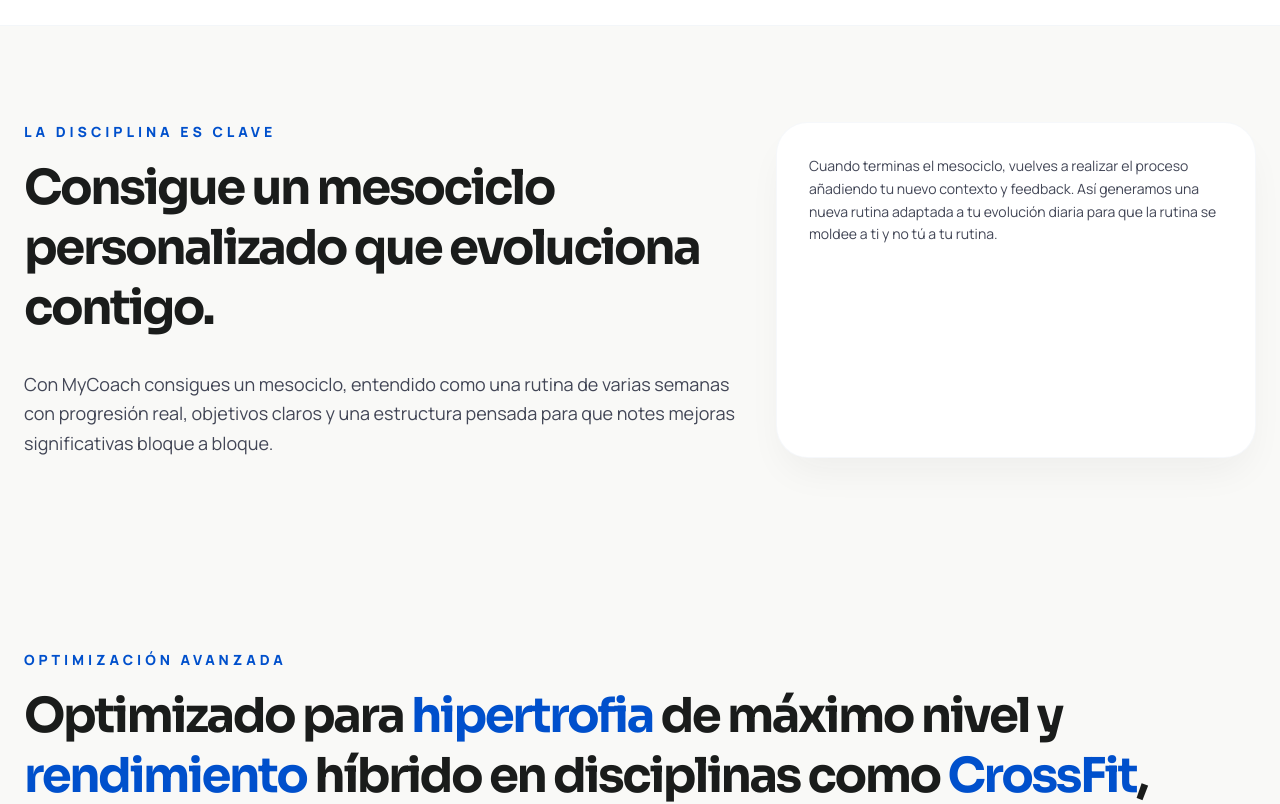
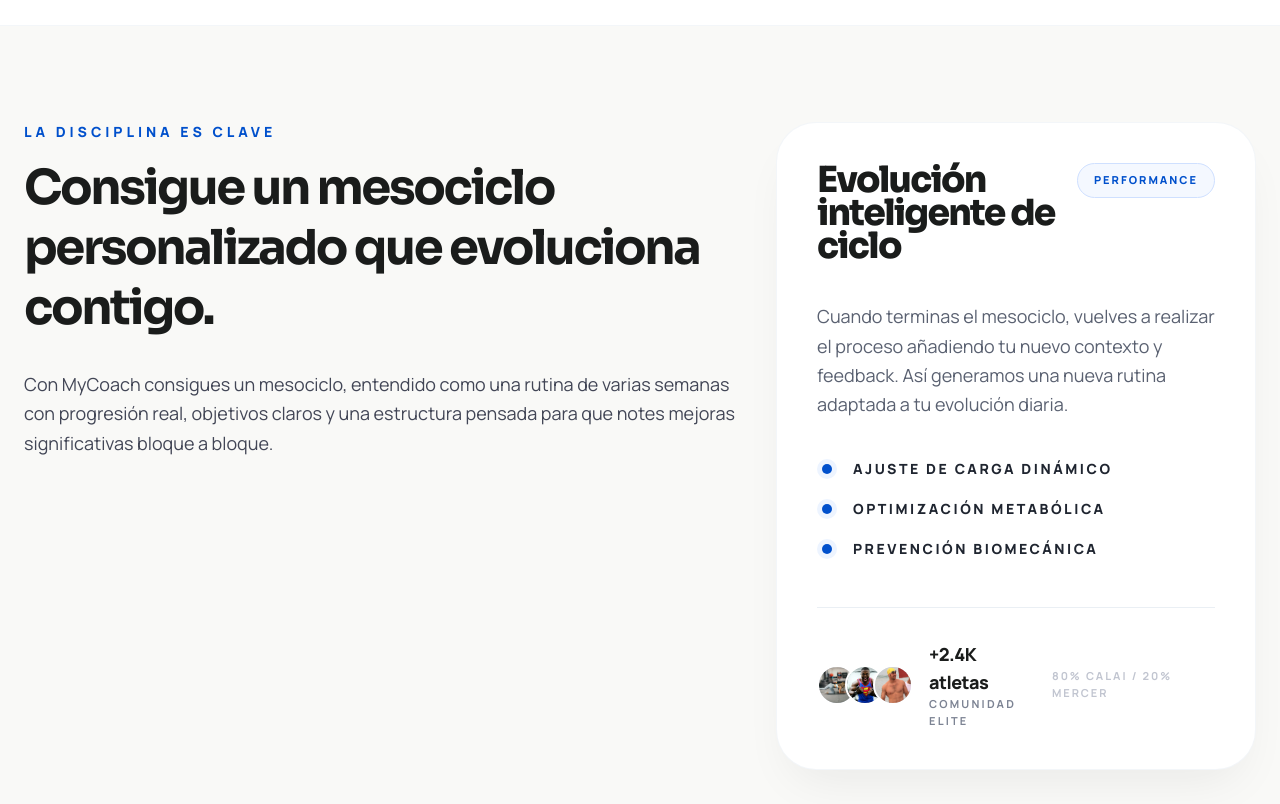
Before and after one commit to vicalbahaca/MyCoach, a Next.js app: page / in a window 1280 px wide. Shown: the part 2960-3764 px from the top of the page. Built offline with nearby package versions, Linux system fonts and the light colour scheme.

Commit message:
Refresh discipline key landing card

```diff
--- a/src/components/landing-page.tsx
+++ b/src/components/landing-page.tsx
@@ -210,12 +210,72 @@ export function LandingPage() {
               </p>
             </div>
 
-            <div className="rounded-[2rem] border border-slate-200/30 bg-white p-8 shadow-[0_20px_40px_-10px_rgba(26,28,27,0.06)]">
-              <p className="text-sm leading-relaxed text-[#424656]">
+            <div className="rounded-[2.5rem] border border-slate-200/40 bg-white p-10 shadow-[0_24px_50px_-18px_rgba(26,28,27,0.08)]">
+              <div className="mb-10 flex items-start justify-between gap-4">
+                <h3 className="max-w-xs font-display text-4xl font-black leading-[0.92] tracking-[-0.05em] text-[#1a1c1b]">
+                  Evolución inteligente de ciclo
+                </h3>
+                <div className="rounded-full border border-[#cfe0ff] bg-[#f4f8ff] px-4 py-2 text-[11px] font-black uppercase tracking-[0.18em] text-[#0050cc]">
+                  Performance
+                </div>
+              </div>
+
+              <p className="max-w-md text-lg leading-relaxed text-[#5a6171]">
                 Cuando terminas el mesociclo, vuelves a realizar el proceso añadiendo tu
                 nuevo contexto y feedback. Así generamos una nueva rutina adaptada a tu
-                evolución diaria para que la rutina se moldee a ti y no tú a tu rutina.
+                evolución diaria.
               </p>
+
+              <div className="mt-10 space-y-5">
+                {[
+                  "Ajuste de carga dinámico",
+                  "Optimización metabólica",
+                  "Prevención biomecánica",
+                ].map((item) => (
+                  <div className="flex items-center gap-4" key={item}>
+                    <span className="inline-flex h-5 w-5 items-center justify-center rounded-full bg-[#edf4ff]">
+                      <span className="h-2.5 w-2.5 rounded-full bg-[#0050cc]" />
+                    </span>
+                    <span className="text-sm font-black uppercase tracking-[0.18em] text-[#1f2530]">
+                      {item}
+                    </span>
+                  </div>
+                ))}
+              </div>
+
+              <div className="mt-12 border-t border-slate-200/70 pt-8">
+                <div className="flex items-center justify-between gap-4">
+                  <div className="flex items-center gap-4">
+                    <div className="flex -space-x-3">
+                      {landingPhotos.slice(0, 3).map((photo) => (
+                        <div
+                          className="h-10 w-10 overflow-hidden rounded-full border-2 border-white bg-[#dfe6f7]"
+                          key={photo.src}
+                        >
+                          <Image
+                            alt={photo.alt}
+                            className="h-full w-full object-cover"
+                            height={80}
+                            src={photo.src}
+                            width={80}
+                          />
+                        </div>
+                      ))}
+                    </div>
+                    <div>
+                      <div className="text-lg font-black tracking-[-0.03em] text-[#1a1c1b]">
+                        +2.4K atletas
+                      </div>
+                      <div className="text-[11px] font-bold uppercase tracking-[0.2em] text-[#7c8393]">
+                        Comunidad elite
+                      </div>
+                    </div>
+                  </div>
+                  <div className="text-[11px] font-bold uppercase tracking-[0.18em] text-[#c1c5d0]">
+                    80% CalAI / 20% Mercer
+                  </div>
+                </div>
+              </div>
             </div>
           </div>
         </section>
```
